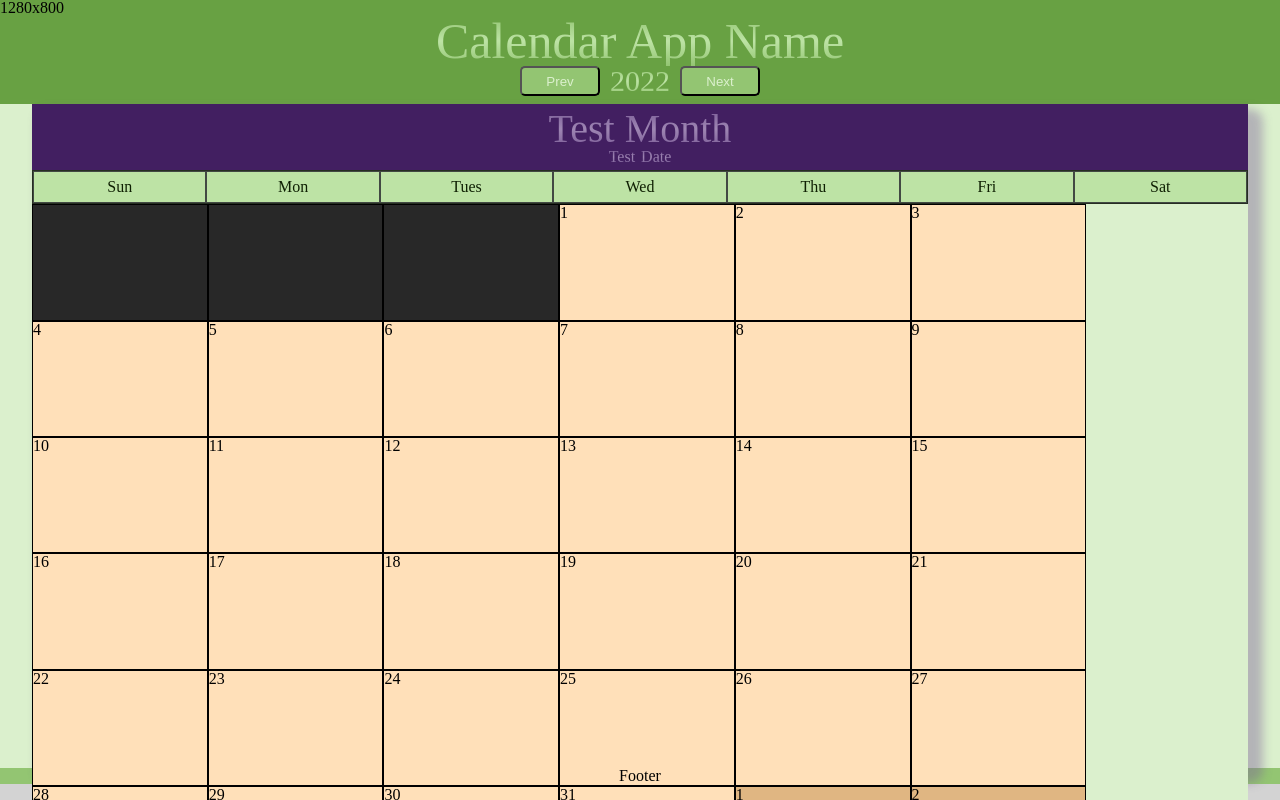
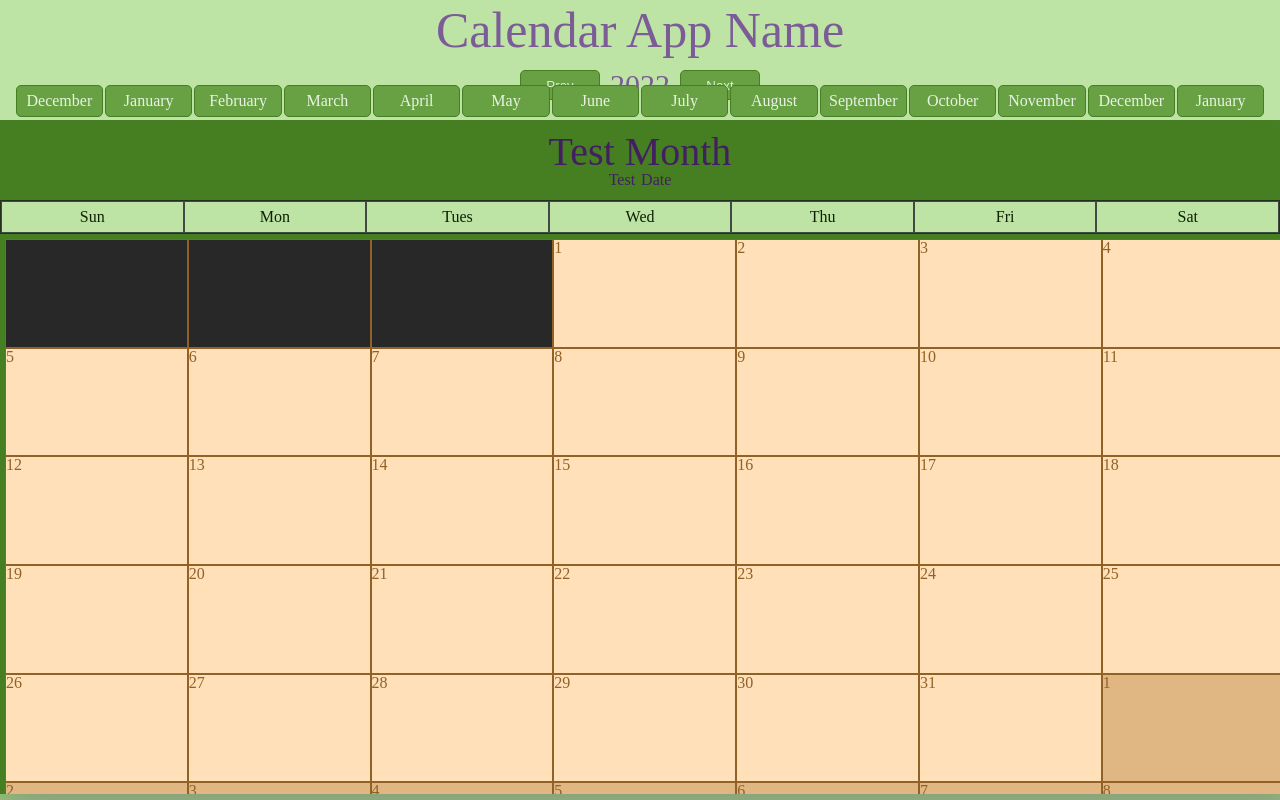
Before and after one commit to leonardmoses/ct-eyeCare-calendar-1.1, a React (Create React App) app: page / in a window 1280 px wide. Shown: the top 800 px of the page. Built offline with nearby package versions, Linux system fonts and the light colour scheme.

Commit message:
Styling Adjustments. Fixed calendar days spanning out to the end. View port adjustments. Color adjustments.

```diff
--- a/src/components/JS/JulianDays.js
+++ b/src/components/JS/JulianDays.js
@@ -51,8 +51,9 @@ function LeapYearCheck() {
 
     // #region Generating Days
 
-    const thirtyOneDdays = [];
-    const threeSixtyFiveDays = [];
+    const dec1PrevYearDays = [];
+    const currentYearDays = [];
+    const Jan31NextYearDays = [];
     const dec1paddingInitial = [];
     const jan31paddingInitial = [];
 
@@ -61,19 +62,23 @@ function LeapYearCheck() {
     }
 
     for (let i=1; i<=31 ; i++) {
-        thirtyOneDdays.push(i);
+        dec1PrevYearDays.push(i);
     }
 
     for (let i=1; i<=365; i++) {
-        threeSixtyFiveDays.push(i);
+        currentYearDays.push(i);
+    }
+
+    for (let i=1; i<=31 ; i++) {
+        Jan31NextYearDays.push(i);
     }
 
     for (let i=1; i<=Jan31Padding ; i++) {
         jan31paddingInitial.push(i);
     }
 
-    // console.log(thirtyOneDdays)
-    // console.log(threeSixtyFiveDays)
+    // console.log(dec1PrevYearDays)
+    // console.log(currentYearDays)
 
     // #endregion Generating Days
 
@@ -88,7 +93,7 @@ function LeapYearCheck() {
                 )
             })}
 
-            {thirtyOneDdays.map((day, index) => {
+            {dec1PrevYearDays.map((day, index) => {
                 return (
                     <div key={index} className="prev-year-days">
                         {day}
@@ -96,9 +101,17 @@ function LeapYearCheck() {
                 )
             })}
 
-            {threeSixtyFiveDays.map((day, index) => {
+            {currentYearDays.map((day, index) => {
                 return(
                     <div key={index} className="current-year-days">
+                        {day}
+                    </div>
+                )
+            })}
+
+            {Jan31NextYearDays.map((day, index) => {
+                return (
+                    <div key={index} className="next-year-days">
                         {day}
                     </div>
                 )
--- /dev/null
+++ b/src/components/JS/Months.js
@@ -0,0 +1,36 @@
+const months = [
+    'December',
+    'January',
+    'February',
+    'March',
+    'April',
+    'May',
+    'June',
+    'July',
+    'August',
+    'September',
+    'October',
+    'November',
+    'December',
+    'January',
+]
+// {months.map((month, index) => {
+//     <div key={index} className="months">
+//         {month}
+//     </div>
+// })}
+const Months = () => {
+    return (
+            <div className="monthsContainer">
+                {months.map((month, index) => {
+                    return (
+                        <div key={index} className="months">
+                            {month}
+                        </div>
+                    )
+                })}
+            </div>
+     );
+}
+
+export default Months;
--- a/src/components/common/Footer.js
+++ b/src/components/common/Footer.js
@@ -3,7 +3,7 @@
 const Footer = () => {
     return (
         <div className="Footer">
-            <h1>Footer</h1>
+            <h1></h1>
         </div>
      );
 }
--- a/src/components/common/Header.js
+++ b/src/components/common/Header.js
@@ -1,14 +1,16 @@
+import Months from "../JS/Months";
 import WindowResize from "../JS/WindowResize";
 import Year from "../JS/Year";
 
 const Header = () => {
     return (
         <div className='Header'>
-            <WindowResize/>
-            <div><h1>Calendar App Name</h1></div>
-            <div className="year">
+
+            <div className="titleDiv"><h1>Calendar App Name</h1></div>
+            <div className="yearDiv">
                 <Year/>
             </div>
+            <div className="monthsDiv"><Months/></div>
 
         </div>
      );
--- a/src/components/common/Layout.scss
+++ b/src/components/common/Layout.scss
@@ -10,16 +10,32 @@ body {
 
     .Header {
         width: 100%;
-        height: 13vh;
-        background-color: $primary4;
-        // text-align: center;
-        // display: flex;
+        height: 15vh;
+        background-color: $primary2;
+        display: flex;
+        flex-wrap: wrap;
         // justify-content: center;
         // align-items: center;
+                // text-align: center;
+        position: relative;
 
-        .year {
-            // width: 100%;
+        .titleDiv {
+            width: 100%;
+            // background-color: pink;
+            display: flex;
+            justify-content: center;
+            align-items: center;
+            h1 {
+                // @include Titleh1;
+                color: $secondary3;
+                font-size: 50px;
+            }
+        }
+
+        .yearDiv {
+            width: 100%;
             // background-color: blue;
+            padding-top: 10px;
             display: flex;
             flex-wrap: wrap;
             flex-direction: row;
@@ -28,7 +44,8 @@ body {
 
             .yearCountDiv {
                 h2 {
-                    @include Titleh1;
+                    // @include Titleh1;
+                    color: $secondary3;
                     font-size: 30px;
                     margin: 0 10px;
                 }
@@ -40,38 +57,68 @@ body {
                         width: 80px;
                         cursor: pointer;
                         color: $primary1;
-                        background-color: $primary3;
+                        background-color: $primary4;
                         border-radius: 5px;
+                        border: solid 1px $primary5;
+                        transition: background-color 0.2s;
                     }
+
                     button:hover {
                         background-color: $primary1;
                         color: $primary5;
+                        border: solid 1px $primary5;
                     }
                 }
             }
         }
 
-        .topHeaderContent {
-            // background-color: $primary5;
-            // color: $primary5;
-            font-size: 50px;
-            font-weight:200;
-        }
+        .monthsDiv {
+            // background-color: mediumaquamarine;
+            width: 100%;
+            position: relative;
 
-        h1 {
-            @include Titleh1;
-            font-size: 50px;
+            .monthsContainer {
+                width: 100%;
+                display: flex;
+                // background-color: orange;
+                position: absolute;
+                justify-content: center;
+                bottom: 2px;
+
+
+                .months {
+                    background-color: $primary4;
+                    color: $primaryWhite;
+                    width: calc(100vw / 15);
+                    height: 30px;
+                    margin: 1px;
+                        // border: solid 1px black;
+                    display: flex;
+                    justify-content: center;
+                    align-items: center;
+                    border: solid 1px $primary5;
+                    border-radius: 5px;
+                    transition: background-color 0.2s;
+                }
+                .months:hover {
+                    background-color: $primary1;
+                    color: $primary4;
+                    border: solid 1px $primary5;
+                    cursor: pointer;
+                }
+            }
+
         }
     }
 
     .Footer {
         background-color: $primary3;
         // opacity: 0;
-        width: 100%;
-        height: 2vh;
-        display: flex;
-        justify-content: center;
-        align-items: center;
+        // width: 100%;
+        height: 5vh;
+        // display: flex;
+        // justify-content: center;
+        // align-items: center;
 
         .footerContent {
             background-color: darkgray;
--- a/src/styles/App.scss
+++ b/src/styles/App.scss
@@ -2,60 +2,63 @@
 
 
 html {
-    width: 100%;
+    background-color: rgb(40, 40, 40);
     // height: 100vh;
-    background-color: lightgrey;
 
     body {
         width: 100%;
         // height: 100vh;
-        background-color: $primary1;
+        background-color: rgb(106, 106, 106);
         // display: flex;
         // flex-wrap: wrap;
-        // padding: 0 10px;
 
         .App {
-            background-color: $primary1;
-            width: 100%;
-            height: 83vh;
+            background-color: $primary5;
+            // width: 100%;
+            height: 80vh;
             display: flex;
             flex-wrap: wrap;
             // border: solid black 1px;
 
             .calContainer {
-                width: 95%;
-                height: 100%;
+                width: 100%;
+                // height: 100%;
                 margin: 0 auto;
+                // padding-bottom: 10px;
                 // background-color: black;
-                color: rgb(199, 199, 199);
+                // color: rgb(199, 199, 199);
                 // display: flex;
                 // flex-wrap: wrap;
                 justify-content: center;
                 // align-items: center;
-                box-shadow: 10px 10px 10px 5px #7b5c9768;
+                box-shadow: 10px 10px 40px 5px #7b5c9768;
                 border-radius: 8px;
-                // border: $tertiaryBlack solid 3px;
+                // border: $tertiaryBlack solid 1px;
 
 
                 .calHeader {
-                    background-color: $secondary5;
+                    // background-color: $secondary5;
                     width: 100%;
-                    height: 10%;
+                    height: 80px;
+
                     display: flex;
                     flex-direction: column;
                     justify-content: center;
                     align-items: center;
+                    // border-bottom: solid 1px black;
                     // border-top-left-radius: 10px;
                     // border-top-right-radius: 10px;
 
                     .selectedMonth {
-                        @include Titleh2;
+                        // @include Titleh2;
+                        color: $secondary5;
                         font-size: 40px;
                         font-weight: 350;
                     }
 
                     .selectedDate {
-                        @include Titleh2;
+                        // @include Titleh2;
+                        color: $secondary5;
                         font-size: 16px;
                         word-spacing: 2px;
                         // margin: 3px 0;
@@ -82,48 +85,45 @@ html {
                 }
 
                     .calendar {
-                        width: calc(100%);
-                        // height: 86%;
+                        // width: calc(100%);
+                        height: 70vh;
                         background-color: $primary4;
                         overflow-y: scroll;
                         // border-bottom-left-radius: 10px;
                         // border-bottom-right-radius: 10px;
 
                         .julianDays {
-                            background-color: $primary1;
-                            // background-color: blue;
-                            // width: 100%;
-                            height: 100%;
-                            // display: flex;
-                            // flex-wrap: wrap;
-                            color: $primaryBlack;
 
                             .julianDaysComponent{
-                                // width: 100%;
-                                height: 100%;
+                                width: 100%;
+                                // height: 100%;
+                                background-color: $primary5;
                                 // background-color: blue;
                                 display: flex;
                                 flex-wrap: wrap;
+                                padding:5px;
+                                overflow-y:hidden;
+
+                                .prev-year-padding, .prev-year-days, .current-year-days, .next-year-days, .next-year-padding {
+                                    background-color: $tertiary3;
+                                    width:calc(100% / 7.08);
+                                    height: calc(100vh/7.5);
+                                    // margin: 1px;
+                                    color: black;
+                                    border: solid $tertiary5 1px;
+                                    cursor: pointer;
+                                    transition: background-color 0.2s;
+                                }
 
                                 .prev-year-padding, .next-year-padding {
                                     background-color: rgb(40, 40, 40);
-                                    width:calc(100% / 7);
-                                    height: calc(100vh/7);
                                     color: rgba(0, 0, 0, 0.0);
-                                    border: solid black 1px;
-                                    cursor: pointer;
                                     transition: background-color 0.2s;
-
                                 }
 
                                 .prev-year-days, .current-year-days, .next-year-days{
                                     background-color: $tertiary3;
-                                    // background-color: saddlebrown;
-                                    width:calc(100% / 7);
-                                    height: calc(100vh/7);
-                                    color: black;
-                                    border: solid black 1px;
-                                    cursor: pointer;
+                                    color: $tertiary5;
                                     transition: background-color 0.2s;
                                 }
 
@@ -131,23 +131,25 @@ html {
                                     background-color: $tertiary2;
                                 }
 
-                                .prev-year-days:hover , .current-year-days.prev-year-days:hover, .next-year-days:hover{
+                                .prev-year-days:hover , .current-year-days:hover, .prev-year-days:hover, .next-year-days:hover{
                                     background-color: $tertiary1;
-                                    border: solid $tertiaryWhite 1px;
+                                    // border: solid $tertiaryWhite 1px;
                                     cursor: pointer;
                                 }
-                            }
-                            .julianDaysComponent div:hover {
-                                background-color: $tertiary1;
-                                border: solid $tertiaryWhite 1px;
-                                cursor: pointer;
+
+                                .prev-year-padding:hover, .next-year-padding:hover {
+                                    background-color: $tertiary1;
+                                    // border: solid $tertiaryWhite 1px;
+                                    cursor: pointer;
+
+                                }
                             }
                         }
                     }
 
-                // div::-webkit-scrollbar {
-                //     display: none; /* for Chrome, Safari, and Opera */
-                // }
+                div::-webkit-scrollbar {
+                    display: none; /* for Chrome, Safari, and Opera */
+                }
 
             }
 
--- a/src/styles/Variables.scss
+++ b/src/styles/Variables.scss
@@ -42,7 +42,7 @@ $complementaryBlack: #26040d;
 /*#region mixins*/
 @mixin Titleh1 {
     background-color: $primary3;
-    background-image: linear-gradient(0deg, $primary3, $primary2, $primary3);
+    background-image: linear-gradient(0deg, $complementary4, $complementary2, $complementary4);
     background-clip: text;
     /* background-size: 100%; */
     /* background-repeat: repeat; */
```
Also changed, not shown: src/components/JS/LeapYearCheck.js (deleted), src/components/JS/SetDate.js (deleted).
